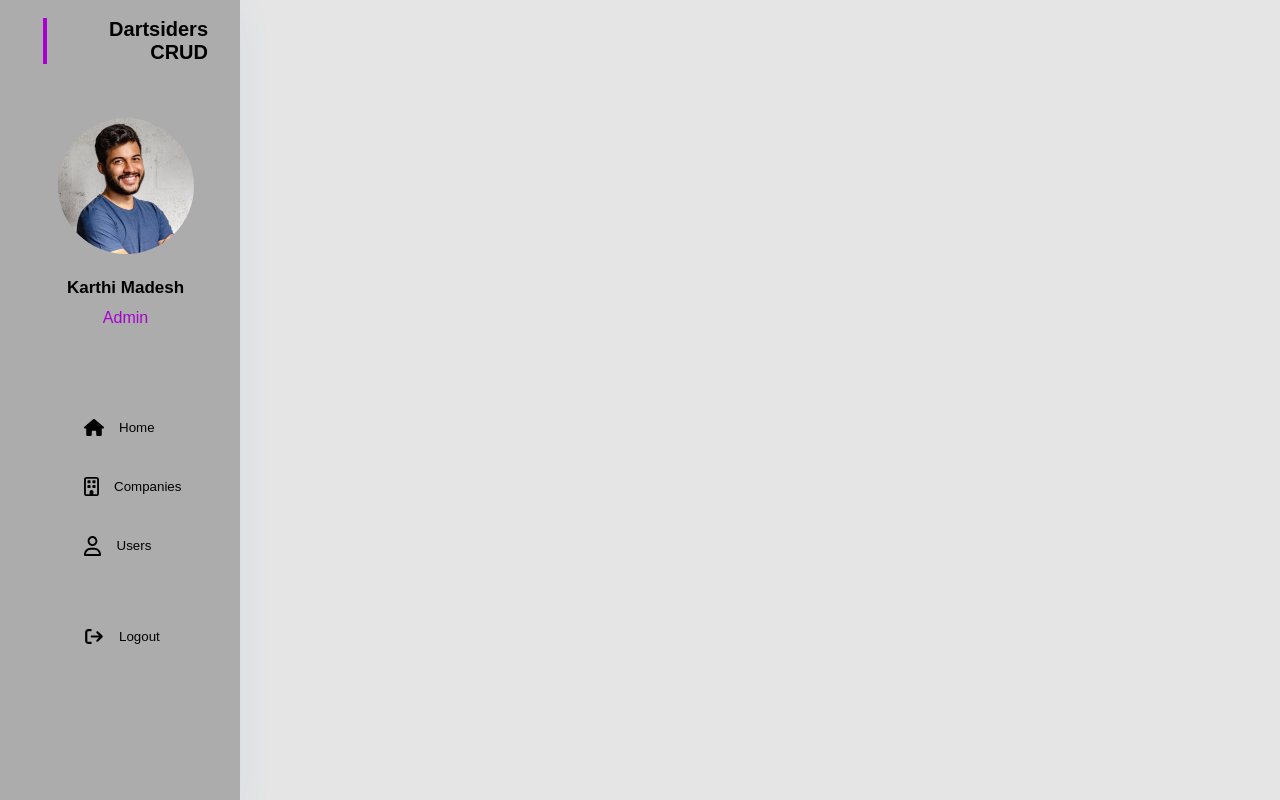
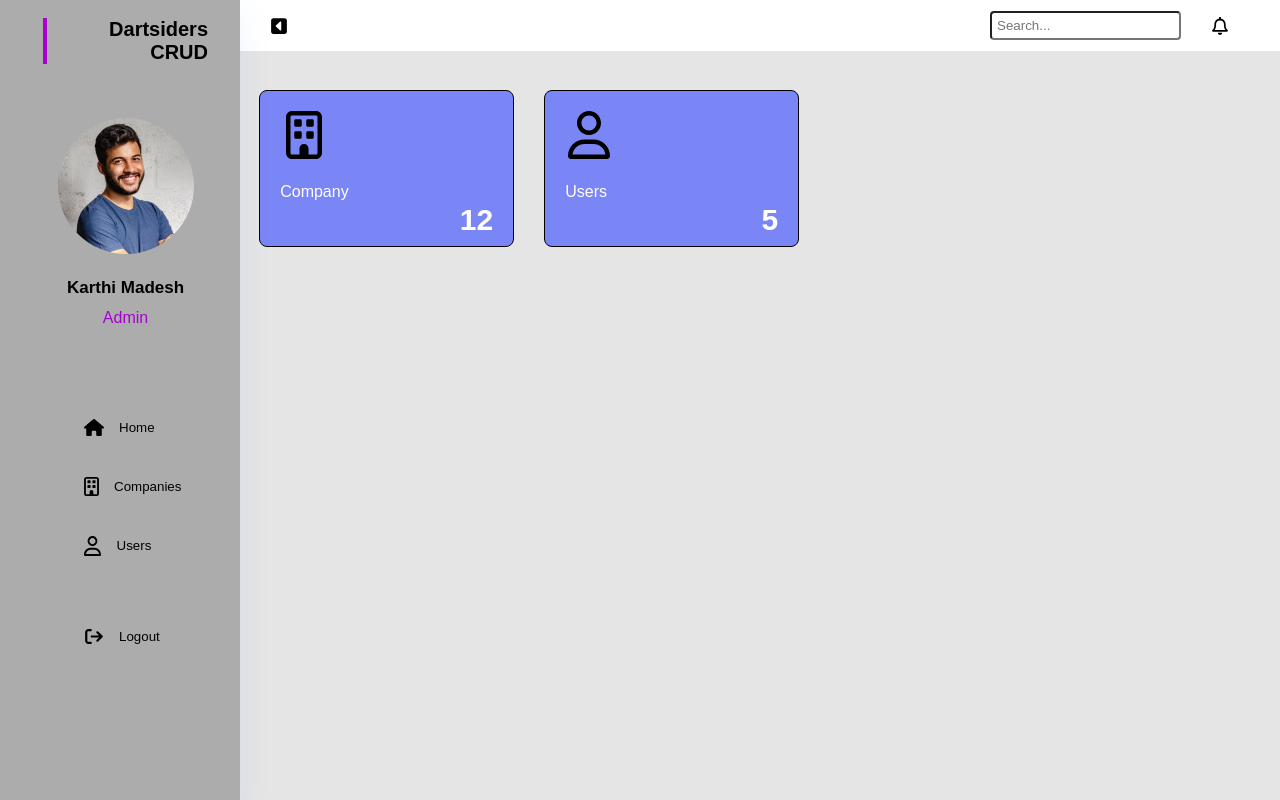
Before and after one commit to MaximShawcross/comapnie-ui, a React (Create React App) app: page / in a window 1280 px wide. Built offline with nearby package versions, Linux system fonts and the light colour scheme.

Commit message:
home-page

```diff
--- a/src/app/app.js
+++ b/src/app/app.js
@@ -1,9 +1,10 @@
 import { Sidebar } from "../components/sidebar/sidebar";
+import { HomePage } from '../pages/index';
 import "./app.scss";
 
 export const App = () => {
 
 	return (
-		<Sidebar/>
+		<HomePage/>
 	)
 }
--- a/src/components/dashboard-header/dashboard-header.js
+++ b/src/components/dashboard-header/dashboard-header.js
@@ -1,5 +1,20 @@
+import squareIcon from '../../resources/icons/square-caret-left-solid.svg';
+import bellIcon from '../../resources/icons/bell-regular.svg';
+
+import "./dashboard-header.scss";
+
 export const DashboardHeader = () => {
 	return (
-		<h2>dashboard</h2>
+		<header className="header">
+			<div className="header__container">
+				<div className="header__container__item">
+					<img src= {squareIcon} alt = "square" className="header__container__item__icon"></img>
+				</div>
+				<div className="header__container__item">
+					<input className="header__container__item__input" placeholder="Search..." type="text"></input>
+					<img src= {bellIcon} alt = "bell" className="header__container__item__icon"></img>
+				</div>
+			</div>
+		</header>
 	)
 }
--- a/src/components/dashboard-header/dashboard-header.scss
+++ b/src/components/dashboard-header/dashboard-header.scss
@@ -0,0 +1,31 @@
+.header {
+	position: fixed;
+	top: 0;
+	right: 0;
+	width: 81.25%;
+	z-index: 2;
+	padding: 11px 51px 11px 30px;
+	background-color: #fff;
+
+	&__container {
+		display: flex;
+		// align-items: center;
+		justify-content: space-between;
+
+		&__item {
+			display: flex;
+			align-items: center;
+
+			&__icon {
+				width: 18px;
+				height: 18px;
+			}
+
+			&__input {
+				margin-right: 30px;
+				border-radius: 4px;
+				padding: 5px;
+			}
+		}
+	}
+}
--- a/src/components/dashboard-item/dashboard-item.js
+++ b/src/components/dashboard-item/dashboard-item.js
@@ -0,0 +1,11 @@
+import "./dashboard-item.scss";
+
+export const DashboardItem = ({ name, number, image }) => {
+	return (
+		<div class="dashboard__item">
+			<img src={image} alt="Company icons" class="dashboard__item__img"></img>
+			<div class="dashboard__item__title">{name}</div>
+			<div class="dashboard__item__counter">{number}</div>
+		</div>
+	)
+}
--- a/src/components/dashboard-item/dashboard-item.scss
+++ b/src/components/dashboard-item/dashboard-item.scss
@@ -0,0 +1,33 @@
+.dashboard__item {
+	width: 255px;
+	height: 157px;
+	padding: 20px 20px;
+	margin-right: 30px;
+	background-color: #7A86F5;
+	border: 1px solid #000000;
+	border-radius: 8px;
+	cursor: pointer;
+
+	&__img {
+
+		width: 48px;
+		height: 48px;
+	}
+
+	&__title {
+		margin-top: 20px;
+		color: #fff;
+	}
+
+	&__counter {
+		text-align: right;
+		font-weight: 700;
+		font-size: 30px;
+		color: #fff;
+		line-height: 37px;
+	}
+
+	&_active {
+		background-color: #FE0098;
+	}
+}
--- /dev/null
+++ b/src/components/dashboard/dashboard.js
@@ -0,0 +1,14 @@
+import { DashboardItem } from "../dashboard-item/dashboard-item";
+import userIcon from "../../resources/icons/user-regular.svg";
+import companieIcon from '../../resources/icons/building-regular.svg';
+
+import "./dashboard.scss";
+
+export const Dashboard = () => {
+	return (
+		<div className="dashboard">
+			<DashboardItem name = "Company" number = {12} image = {companieIcon}/>
+			<DashboardItem name = "Users" number = {5} image = {userIcon}/>
+		</div>
+	)
+}
--- /dev/null
+++ b/src/components/dashboard/dashboard.scss
@@ -0,0 +1,8 @@
+.dashboard {
+	width: 79.25%;
+	margin: 90px 40px 30px 0;
+	// margin-left: 20.75%;
+	// margin-top: 250px;
+	display: flex;
+	margin-left: 20.25%;
+}
--- a/src/components/sidebar/sidebar.js
+++ b/src/components/sidebar/sidebar.js
@@ -4,7 +4,7 @@ import { SidebarProfile } from '../sidebar-profile/sidebar-profile'
 import "./sidebar.scss";
 export const Sidebar = () => {
 	return (
-		<section class="sidebar">
+		<section className="sidebar">
 			<SidebarHeader />
 			<SidebarProfile />
 			<SidebarButtonsList />
--- a/src/pages/home.page.js
+++ b/src/pages/home.page.js
@@ -1,7 +1,13 @@
+import { DashboardHeader } from "../components/dashboard-header/dashboard-header"
+import { Dashboard } from "../components/dashboard/dashboard"
 import { Sidebar } from "../components/sidebar/sidebar"
 
 export const HomePage = () => {
 	return (
-		<Sidebar/>
+		<>
+			<Sidebar/>
+			<DashboardHeader/>
+			<Dashboard/>
+		</>
 	)
 }
--- /dev/null
+++ b/src/pages/index.js
@@ -0,0 +1,3 @@
+import { HomePage } from "./home.page";
+
+export {HomePage}
```
